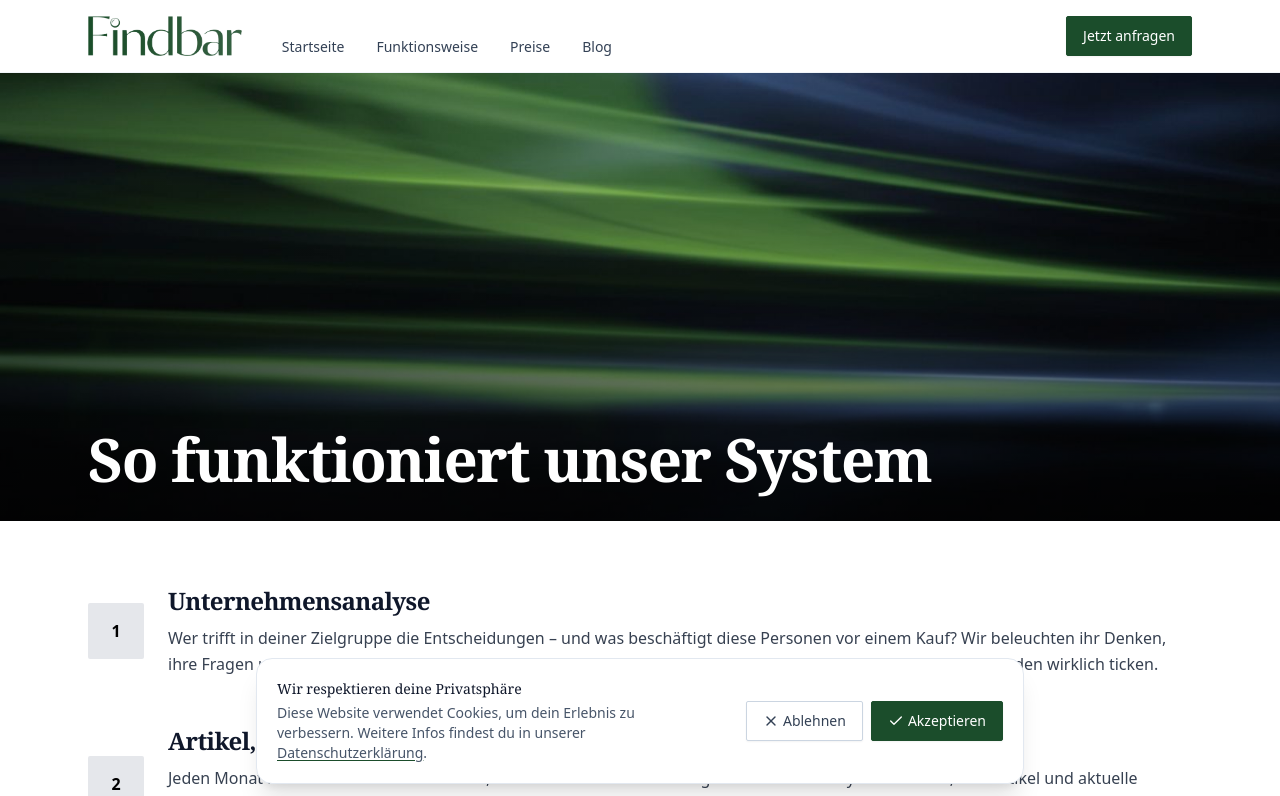
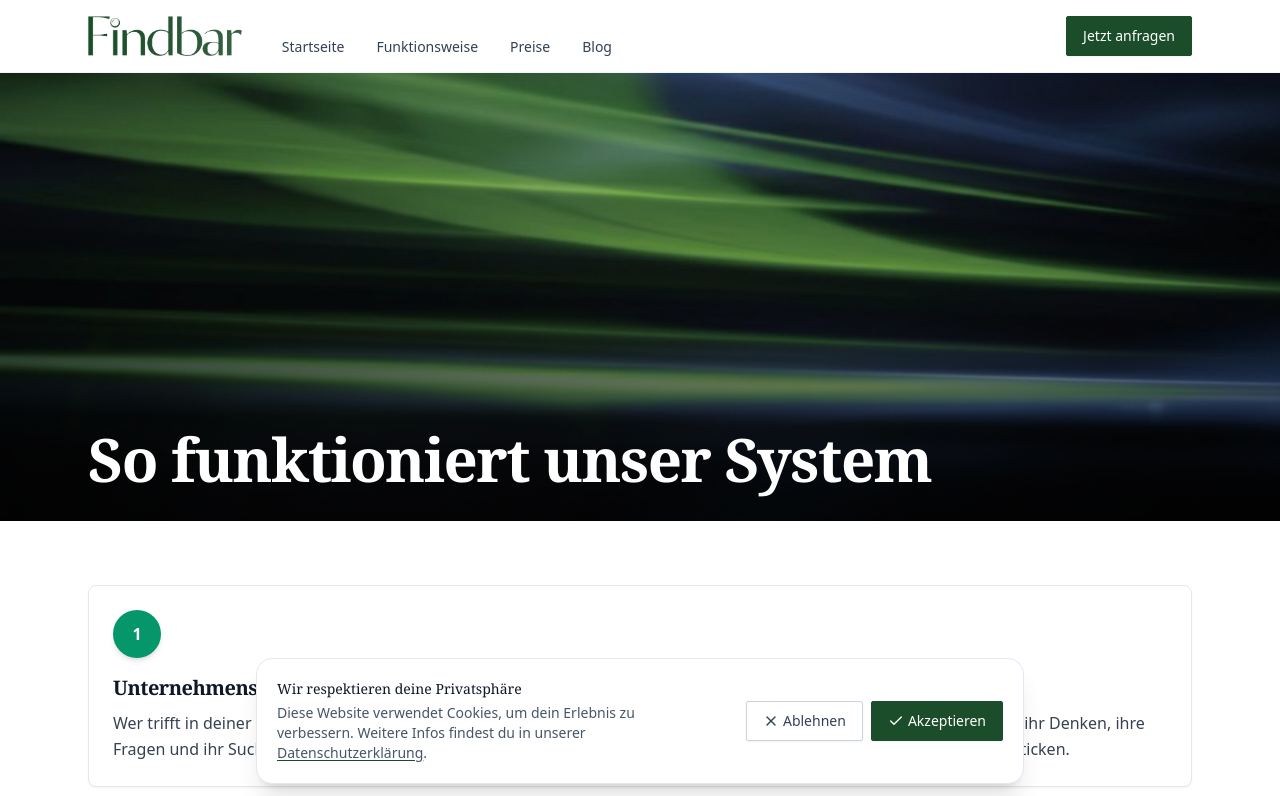
Before and after one commit to lennartnm/findbar_website, a Next.js app: page /funktionsweise in a window 1280 px wide. Shown: the top 796 px of the page. Built offline with nearby package versions, Linux system fonts and the light colour scheme.

Commit message:
Update page.tsx

```diff
--- a/src/app/funktionsweise/page.tsx
+++ b/src/app/funktionsweise/page.tsx
@@ -1,7 +1,9 @@
+"use client";
 import type { Metadata } from "next";
 import Header from "@/components/ui/Header";
 import Footer from "@/components/ui/Footer";
 import React from "react";
+import { motion } from "framer-motion";
 
 // Einheitliche Seitenbreite wie in deinem Code
 const containerClass = "w-full max-w-6xl mx-auto px-6";
@@ -56,7 +58,7 @@ export default function Page() {
     <>
       <Header />
 
-      {/* HERO – Bild volle Breite, Headline links unten auf 6xl-Container */}
+      {/* HERO */}
       <section className="relative overflow-hidden">
         <div className="relative h-[38vh] md:h-[50vh] lg:h-[56vh]">
           {/* Bild */}
@@ -68,7 +70,7 @@ export default function Page() {
           />
           {/* dunkler Verlauf für bessere Lesbarkeit */}
           <div className="pointer-events-none absolute inset-0 bg-gradient-to-t from-black/70 via-black/20 to-transparent" />
-          {/* Headline links unten im 6xl-Container */}
+          {/* Headline */}
           <div className="absolute inset-x-0 bottom-0">
             <div className={`${containerClass} pb-8`}>
               <h1 className="text-white text-4xl md:text-6xl font-semibold tracking-tight font-serif">
@@ -79,43 +81,47 @@ export default function Page() {
         </div>
       </section>
 
-      {/* STEPS */}
+      {/* STEPS – 1-2-2 Grid mit Animation */}
       <main className="bg-white">
         <section className="py-16">
           <div className={containerClass}>
             <h2 className="sr-only">Ablauf</h2>
 
-            <ol className="space-y-10 md:space-y-12" aria-label="Prozess-Schritte">
-              {steps.map((step) => (
-                <li
+            <div className="grid grid-cols-1 md:grid-cols-2 gap-8">
+              {steps.map((step, i) => (
+                <motion.div
                   key={step.id}
-                  className="grid grid-cols-[48px_1fr] items-center gap-5 md:grid-cols-[56px_1fr] md:gap-6"
+                  className={`rounded-lg border bg-white p-6 shadow-sm hover:shadow-md transition-transform cursor-default
+                    ${i === 0 ? "md:col-span-2" : ""}`} // Step 1 nimmt ganze Breite
+                  initial={{ opacity: 0, y: 30 }}
+                  whileInView={{ opacity: 1, y: 0 }}
+                  transition={{
+                    delay: i * 0.15,
+                    duration: 0.6,
+                    ease: "easeOut",
+                  }}
+                  viewport={{ once: true }}
+                  whileHover={{ scale: 1.02 }}
                 >
-                  {/* Nummern-Kreis (keine Verbindungslinie) */}
-                  <div className="flex items-center justify-center">
-                    <span
-  className="inline-flex h-12 w-12 items-center justify-center rounded-sm bg-gray-200 text-black font-semibold md:h-14 md:w-14"
+                  <motion.div
+                    className="mb-4 flex h-12 w-12 items-center justify-center rounded-full bg-emerald-600 text-white font-bold shadow-md"
+                    whileHover={{ rotate: 8, scale: 1.1 }}
                   >
                     {step.id}
-                    </span>
-                  </div>
-
-                  {/* Inhalt; Zahl ist durch align-items:center auf Höhe der Überschrift */}
-                  <div>
-                    <h3 className="text-2xl font-semibold tracking-tight font-serif">
+                  </motion.div>
+                  <h3 className="text-xl font-semibold tracking-tight font-serif">
                     {step.title}
                   </h3>
-                    <p className="mt-2 text-base leading-relaxed text-gray-700">
+                  <p className="mt-2 text-gray-700 leading-relaxed">
                     {step.body}
                   </p>
+                </motion.div>
+              ))}
             </div>
-                </li>
-              ))}
-            </ol>
           </div>
         </section>
 
- {/* CTA ohne Formular, Button führt zu findbar.info */}
+        {/* CTA */}
         <section aria-label="Kontakt" className="mt-14">
           <div className="rounded-sm border-2 border-dashed border-emerald-300 p-6 text-center">
             <h2 className="text-xl font-bold mb-2">
@@ -139,8 +145,6 @@ export default function Page() {
             </div>
           </div>
         </section>
-
-
       </main>
 
       <Footer />
```
Lines whose indentation alone changed are shown as unchanged.
